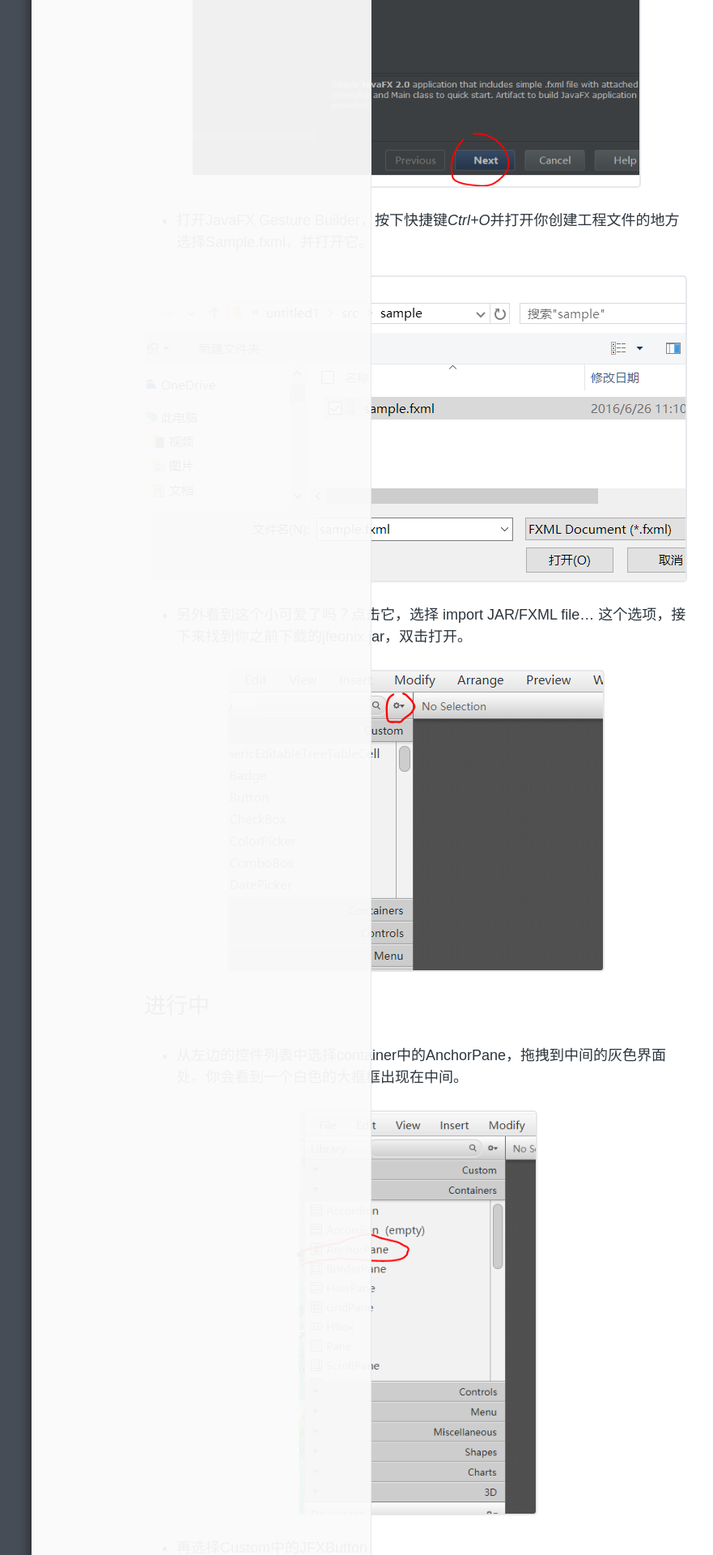
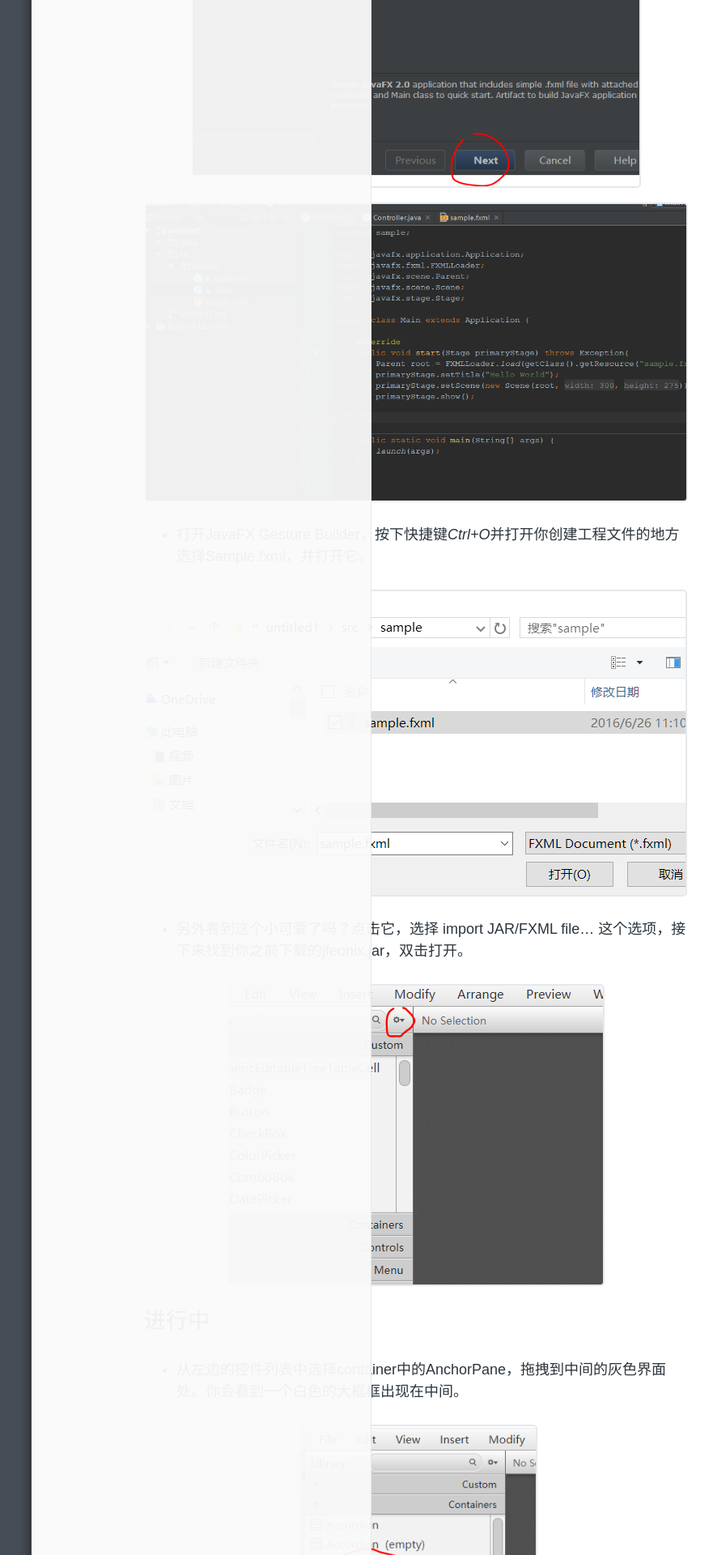
Before and after one commit to kangkangkang/ice1000.github.io, a Jekyll site: the page built from _posts/Java/2016-6-25-MDOnDesktop.md, in a window 1280 px wide. Shown: the part 1877-3797 px from the top of the page at 81% size, without its empty margins (126-1007 px from the left). Built offline with Jekyll 4.4.1, drawn with Linux system fonts in a browser that asks for light colours.

Commit message:
Signed-off-by: ice1000 <951394653@qq.com>

```diff
--- a/_posts/Java/2016-6-25-MDOnDesktop.md
+++ b/_posts/Java/2016-6-25-MDOnDesktop.md
@@ -42,7 +42,7 @@ description: Use Material Design on desktop
 
 + 打开自家神器IntelliJ IDEA(你也可以使用你自己平时用的IDE)，创建一个JavaFX项目。萌萌哒IDEA已经为我们创建好了必须的代码咯。
 <center>
-    <p><img src="/../../../assets/images/java/javafx1/1.png" align="center"></p>
+    <p><img src="/../../../assets/images/java/javafx1/1.png" align="center"></p>    <p><img src="/../../../assets/images/java/javafx1/2.png" align="center"></p>
 </center>
 + 打开JavaFX Gesture Builder，按下快捷键*Ctrl+O*并打开你创建工程文件的地方选择Sample.fxml，并打开它。
 <center>
```
